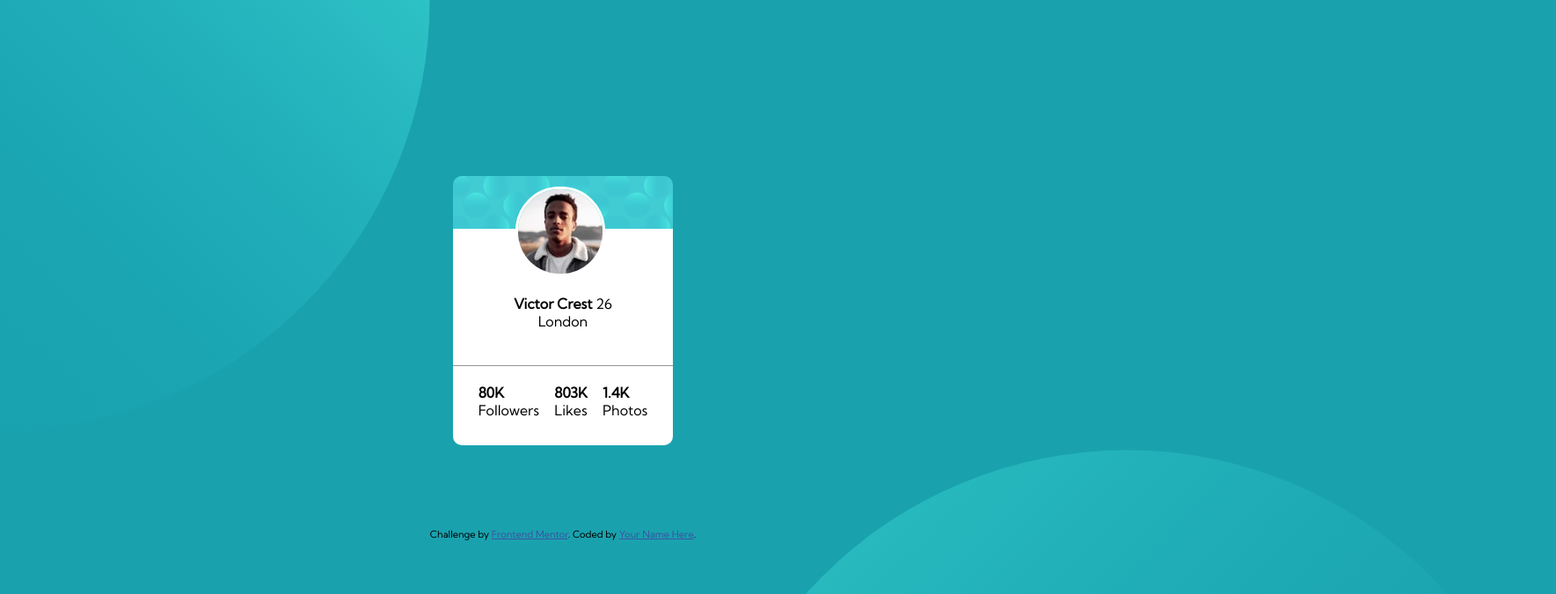
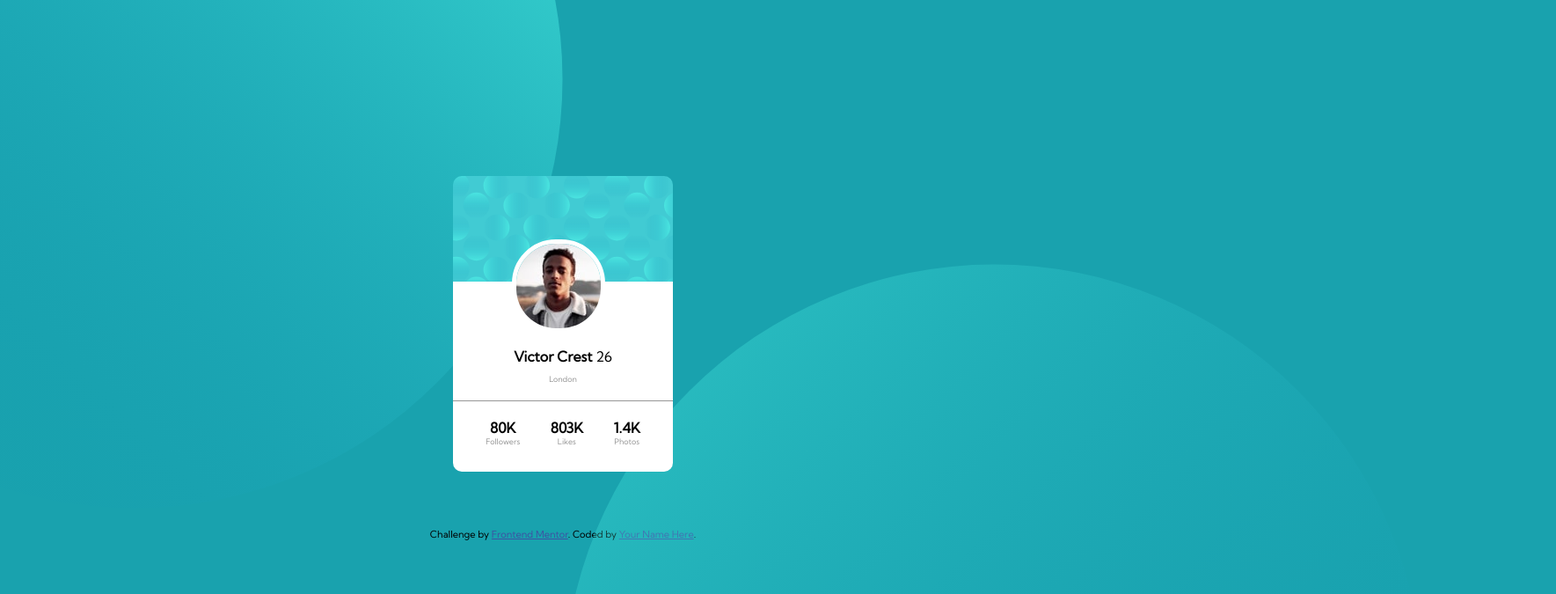
Before and after one commit to KamilBynoe/profile-card-component-main, a plain HTML site: page index.html in a window 1280 px wide. Shown: the top 675 px of the page at 88% size, 1769 px wide, since content can reach past the window. Drawn offline with Linux system fonts and the light colour scheme.

Commit message:
anchored-bubbles

```diff
--- a/index.html
+++ b/index.html
@@ -30,20 +30,20 @@
           <span class="bold">Victor Crest</span>
           26
         </div>
-        London
+        <div class="smalltext" style="margin-top:10px">London</div>
     </div>
     <div class="stats">
       <div>
-        <div class="bold">80K</div>
-        Followers
+        <div class="bold centered">80K</div>
+        <div class="smalltext centered">Followers</div>
       </div>
       <div>
         <div class="bold">803K</div>
-        Likes
+        <div class="smalltext centered">Likes</div>
       </div>
       <div>
         <div class="bold">1.4K</div>
-        Photos
+        <div class="smalltext centered">Photos</div>
       </div>
     </div>
   </div>
--- a/styles.css
+++ b/styles.css
@@ -6,37 +6,38 @@
     --gray: hsl(0, 0%, 59%);
 
     font-family: Kumbh Sans;
-    background-color: var(--cyan)
+    background-color: var(--cyan);
+    overflow:hidden;
 }
 
 #vicpic{
     border-radius: 50px;
     position:absolute;
     right:calc(50% - 48px);
-    top:  calc(30% - 48px);
-    border: 3px solid white;
+    top:  calc(60% - 48px);
+    border: 5px solid white;
 }
 .card{
     height: 200px;
     width: 250px;
-    margin: 200px auto;
+    margin:200px auto;
     position: relative;
 }
 
 .background{
-    height:30%;
+    height:60%;
     background-image:url("images/bg-pattern-card.svg");
     border-radius: 10px 10px 0 0;
 }
 
 .info{
-    height: 40%;
+    height: 30%;
     background-color: white;
     text-align:center;
     padding-top:30%;
 }
 .stats{
-    height: 25%;
+    height: 20%;
     background: white;
     border-top: 1px solid var(--gray);
     border-radius: 0 0 10px 10px;
@@ -49,13 +50,22 @@
     font-weight:700;
 }
 
+.centered{
+    text-align:center;
+}
+.smalltext{
+    color: var(--gray);
+    font-size: 9px;
+}
+
 #topbubble{
     position:absolute;
-    top:-489px;
-    left: -489px;
+    right:50%;
+    top:-400px;
+
 }
 #bottombubble{
     position:absolute;
-    bottom: -689px;
-    right: -489px;
+    left: 50%;
+    top:300px;
 }
```
Also changed, not shown: 1 other file.
